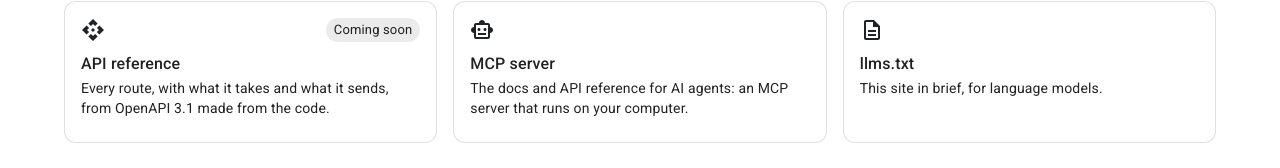
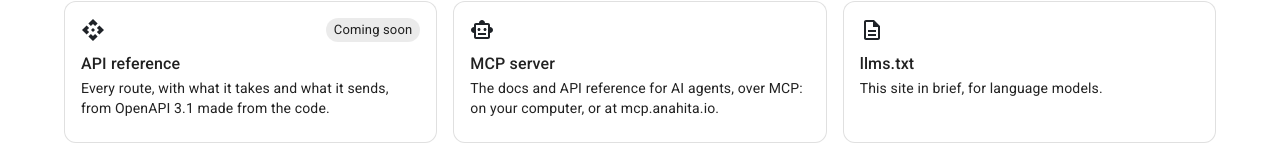
Before and after one commit to anahitasocial/anahita.io, a Next.js app: page /docs in a window 1280 px wide. Shown: the part 1407-1575 px from the top of the page. Built offline with nearby package versions, Linux system fonts and the light colour scheme; what @mui/material-nextjs would draw is missing.

Commit message:
docs - the hosted MCP server
- changed: the MCP server card and llms.txt give mcp.anahita.io

```diff
--- a/src/data/docs.js
+++ b/src/data/docs.js
@@ -67,7 +67,7 @@
   {
     icon: 'smart_toy',
     title: 'MCP server',
-    text: 'The docs and API reference for AI agents: an MCP server that runs on your computer.',
+    text: 'The docs and API reference for AI agents, over MCP: on your computer, or at mcp.anahita.io.',
     href: 'https://github.com/anahitasocial/anahita-mcp',
   },
   {
```
Also changed, not shown: public/llms.txt.
